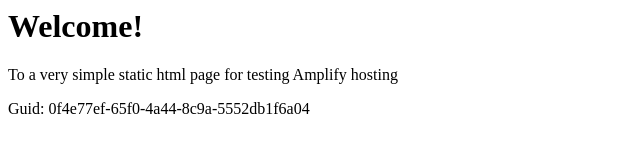
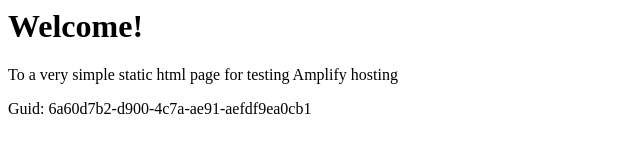
Before and after one commit to aws-aemilia-icn/Github-PR-Commit-Integration-Test-DoNotTouch-GitHubWebhookPushCanaryTest-v1-preprod-ap-northeast-2, a website: page src/index.html in a window 1280 px wide. Shown: the full height of the page, 0-640 px from the left. Drawn offline with Linux system fonts and the light colour scheme.

Commit message:
commit from integ tests

```diff
--- a/src/index.html
+++ b/src/index.html
@@ -12,6 +12,6 @@
 <body>
     <h1>Welcome!</h1>
     <p>To a very simple static html page for testing Amplify hosting</p>
-    <p>Guid: 0f4e77ef-65f0-4a44-8c9a-5552db1f6a04</p></body>
+    <p>Guid: 6a60d7b2-d900-4c7a-ae91-aefdf9ea0cb1</p></body>
 
 </html>
```
